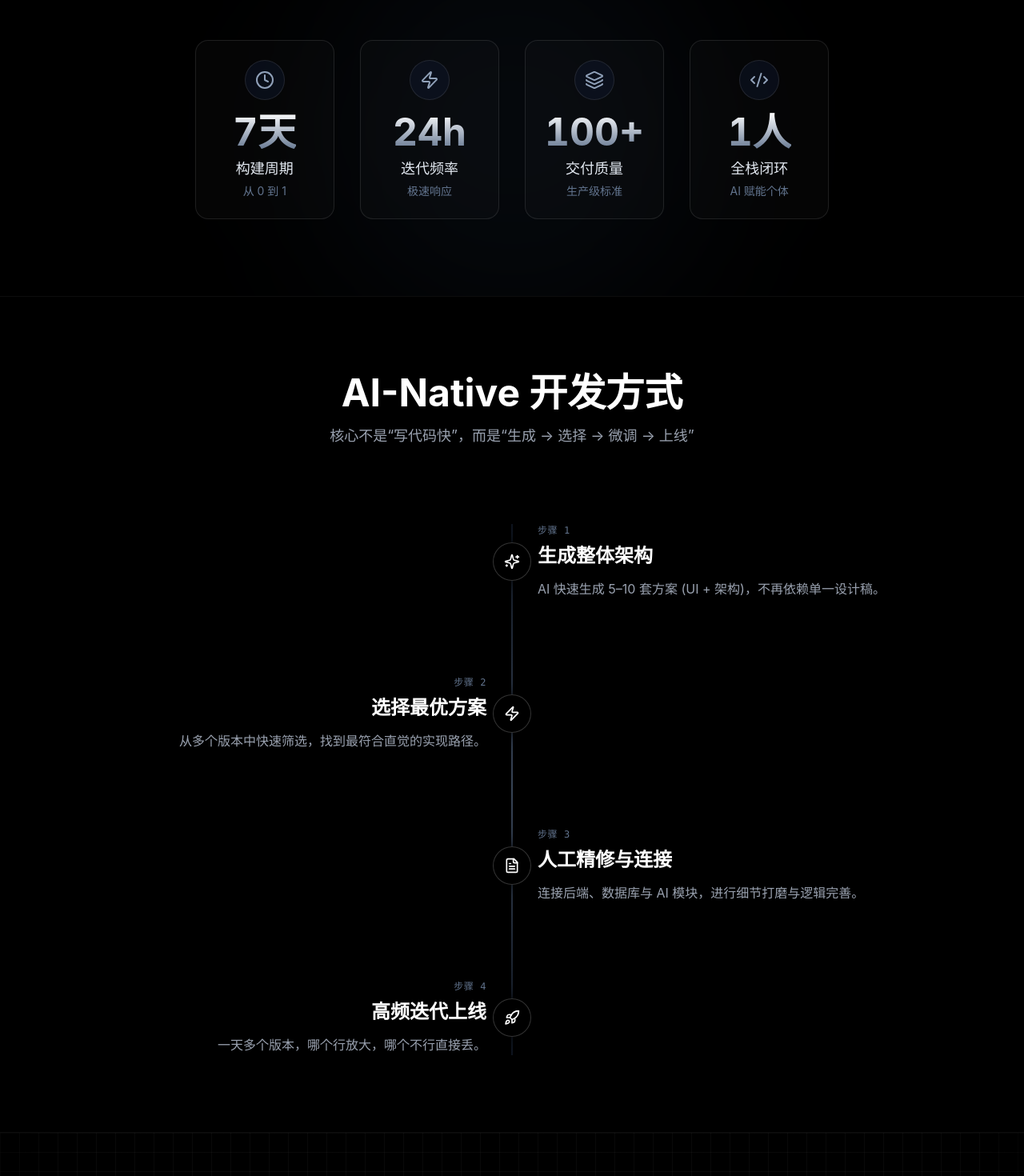
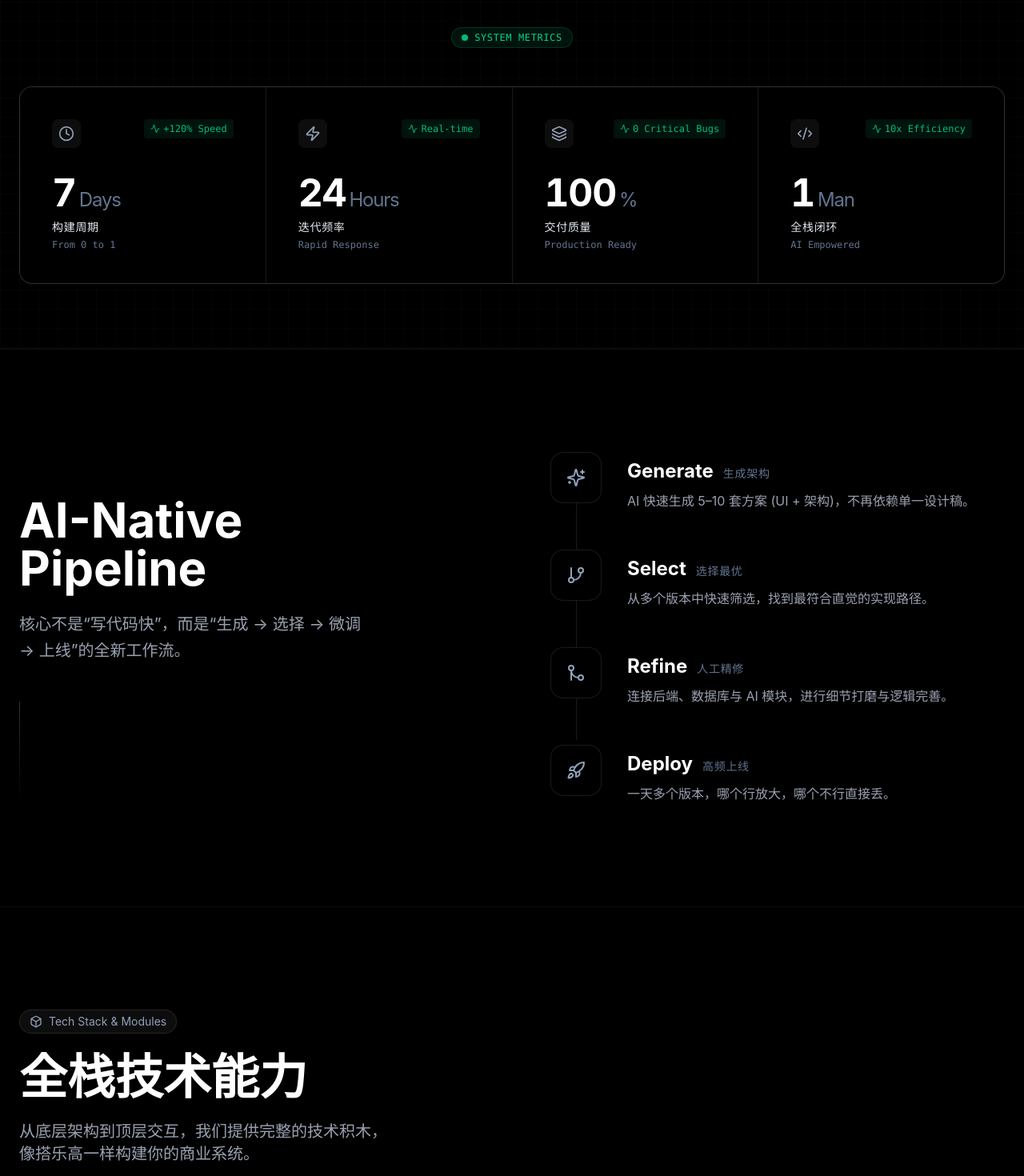
Before and after one commit to RuipuCui/mirror-studio, a React (Vite) app: page / in a window 1280 px wide. Shown: the part 3860-5330 px from the top of the page at 80% size. Built offline with nearby package versions, Linux system fonts and the light colour scheme.

Commit message:
structure update

```diff
--- a/src/app/components/Capabilities.tsx
+++ b/src/app/components/Capabilities.tsx
@@ -15,9 +15,7 @@ const techStack = [
       { icon: Smartphone, label: "Mobile", sub: "Responsive / PWA" },
       { icon: Database, label: "Backend", sub: "Supabase / Postgres" },
       { icon: Server, label: "Infra", sub: "Vercel / Edge" }
-    ],
-    gradient: "from-blue-500/10 via-indigo-500/10 to-violet-500/10",
-    border: "group-hover:border-blue-500/30"
+    ]
   },
   {
     category: "Intelligence",
@@ -28,9 +26,7 @@ const techStack = [
       { icon: Search, label: "RAG", sub: "Vector DB / Embeddings" },
       { icon: Wand2, label: "GenUI", sub: "Generative Interface" },
       { icon: Cpu, label: "Agents", sub: "LangChain / AutoGPT" }
-    ],
-    gradient: "from-emerald-500/10 via-teal-500/10 to-cyan-500/10",
-    border: "group-hover:border-emerald-500/30"
+    ]
   }
 ];
 
@@ -44,11 +40,9 @@ const modules = [
 export function Capabilities() {
   return (
     <section id="capabilities" className="relative py-32 px-6 bg-black overflow-hidden border-t border-white/5">
-      {/* Background Grid */}
-      <div className="absolute inset-0 bg-[linear-gradient(to_right,#80808012_1px,transparent_1px),linear-gradient(to_bottom,#80808012_1px,transparent_1px)] bg-[size:24px_24px] [mask-image:radial-gradient(ellipse_60%_50%_at_50%_0%,#000_70%,transparent_100%)]" />
-
       <div className="max-w-7xl mx-auto relative z-10">
-        <div className="text-center mb-20">
+        {/* Header - Left Aligned */}
+        <div className="mb-20">
           <motion.div
             initial={{ opacity: 0, y: 20 }}
             whileInView={{ opacity: 1, y: 0 }}
@@ -64,7 +58,7 @@ export function Capabilities() {
             whileInView={{ opacity: 1, y: 0 }}
             viewport={{ once: true }}
             transition={{ delay: 0.1 }}
-            className="text-4xl md:text-6xl font-bold mb-6 bg-clip-text text-transparent bg-gradient-to-b from-white to-white/50"
+            className="text-4xl md:text-6xl font-bold mb-6 text-white"
           >
             全栈技术能力
           </motion.h2>
@@ -73,7 +67,7 @@ export function Capabilities() {
             whileInView={{ opacity: 1, y: 0 }}
             viewport={{ once: true }}
             transition={{ delay: 0.2 }}
-            className="text-xl text-gray-400 max-w-2xl mx-auto"
+            className="text-xl text-gray-400 max-w-2xl"
           >
             从底层架构到顶层交互，我们提供完整的技术积木，
             <br className="hidden md:block" />
@@ -81,6 +75,7 @@ export function Capabilities() {
           </motion.p>
         </div>
 
+        {/* Grid Layout */}
         <div className="grid grid-cols-1 lg:grid-cols-2 gap-8">
           {techStack.map((stack, index) => (
             <motion.div
@@ -89,10 +84,8 @@ export function Capabilities() {
               whileInView={{ opacity: 1, y: 0 }}
               viewport={{ once: true }}
               transition={{ delay: index * 0.2 }}
-              className={`group relative overflow-hidden rounded-3xl bg-slate-900/50 border border-white/10 ${stack.border} transition-colors duration-500`}
+              className="group relative overflow-hidden rounded-3xl bg-slate-900/20 border border-white/10 hover:border-white/20 transition-colors duration-500"
             >
-              <div className={`absolute inset-0 bg-gradient-to-br ${stack.gradient} opacity-0 group-hover:opacity-100 transition-opacity duration-700`} />
-
               <div className="relative z-10 p-8 md:p-10">
                 <div className="flex items-center justify-between mb-8">
                   <div>
--- a/src/app/components/HowWeBuild.tsx
+++ b/src/app/components/HowWeBuild.tsx
@@ -1,84 +1,87 @@
 import { motion } from 'motion/react';
-import { FileText, Sparkles, Zap, Rocket } from 'lucide-react';
+import { FileText, Sparkles, Zap, Rocket, ArrowRight, GitBranch, GitMerge } from 'lucide-react';
 
 const steps = [
   {
     icon: Sparkles,
-    title: '生成整体架构',
+    title: 'Generate',
+    subtitle: '生成架构',
     description: 'AI 快速生成 5–10 套方案 (UI + 架构)，不再依赖单一设计稿。',
   },
   {
-    icon: Zap,
-    title: '选择最优方案',
+    icon: GitBranch,
+    title: 'Select',
+    subtitle: '选择最优',
     description: '从多个版本中快速筛选，找到最符合直觉的实现路径。',
   },
   {
-    icon: FileText,
-    title: '人工精修与连接',
+    icon: GitMerge,
+    title: 'Refine',
+    subtitle: '人工精修',
     description: '连接后端、数据库与 AI 模块，进行细节打磨与逻辑完善。',
   },
   {
     icon: Rocket,
-    title: '高频迭代上线',
+    title: 'Deploy',
+    subtitle: '高频上线',
     description: '一天多个版本，哪个行放大，哪个不行直接丢。',
   },
 ];
 
 export function HowWeBuild() {
   return (
-    <section id="how-we-build" className="relative flex flex-col justify-center py-24 px-6 bg-black border-t border-white/5">
-      <div className="max-w-5xl mx-auto w-full">
-        <motion.div
-          initial={{ opacity: 0, y: 20 }}
-          whileInView={{ opacity: 1, y: 0 }}
-          viewport={{ once: true }}
-          transition={{ duration: 0.6 }}
-          className="text-center mb-24"
-        >
-          <h2 className="text-4xl md:text-5xl font-bold mb-4">AI-Native 开发方式</h2>
-          <p className="text-gray-400 text-lg">核心不是“写代码快”，而是“生成 → 选择 → 微调 → 上线”</p>
-        </motion.div>
+    <section id="how-we-build" className="relative py-32 px-6 bg-black border-t border-white/5 overflow-hidden">
+      <div className="max-w-7xl mx-auto relative z-10">
+        <div className="grid grid-cols-1 lg:grid-cols-2 gap-16 lg:gap-24 items-start">
+          {/* Sticky Header - Left Side */}
+          <div className="lg:sticky lg:top-32">
+            <motion.div
+              initial={{ opacity: 0, x: -20 }}
+              whileInView={{ opacity: 1, x: 0 }}
+              viewport={{ once: true }}
+            >
+              <h2 className="text-4xl md:text-6xl font-bold mb-6 text-white">
+                AI-Native<br />Pipeline
+              </h2>
+              <p className="text-gray-400 text-lg md:text-xl max-w-md leading-relaxed">
+                核心不是“写代码快”，而是“生成 → 选择 → 微调 → 上线”的全新工作流。
+              </p>
 
-        <div className="relative">
-          {/* Vertical Line */}
-          <div className="absolute left-4 md:left-1/2 top-0 bottom-0 w-0.5 bg-slate-800/50 -translate-x-1/2">
-            <motion.div
-              initial={{ height: '0%' }}
-              whileInView={{ height: '100%' }}
-              viewport={{ once: true }}
-              transition={{ duration: 1.5, ease: "easeInOut" }}
-              className="w-full bg-gradient-to-b from-transparent via-slate-500 to-transparent opacity-50"
-            />
+              <div className="mt-12 hidden lg:block">
+                <div className="w-px h-32 bg-gradient-to-b from-white/20 to-transparent" />
+              </div>
+            </motion.div>
           </div>
 
-          <div className="space-y-12 md:space-y-24">
+          {/* Steps - Right Side */}
+          <div className="relative space-y-12">
+            {/* Vertical Line */}
+            <div className="absolute left-8 top-8 bottom-8 w-px bg-white/10 hidden md:block" />
+
             {steps.map((step, index) => (
               <motion.div
                 key={index}
-                initial={{ opacity: 0, y: 30 }}
+                initial={{ opacity: 0, y: 20 }}
                 whileInView={{ opacity: 1, y: 0 }}
                 viewport={{ once: true }}
-                transition={{ duration: 0.5, delay: index * 0.1 }}
-                className={`relative flex flex-col md:flex-row items-center gap-8 md:gap-16 ${
-                  index % 2 === 0 ? 'md:flex-row-reverse' : ''
-                }`}
+                transition={{ delay: index * 0.1 }}
+                className="relative flex gap-8 group"
               >
-                {/* Content Side */}
-                <div className={`flex-1 w-full md:w-auto pl-12 md:pl-0 ${
-                  index % 2 === 0 ? 'md:text-left' : 'md:text-right'
-                }`}>
-                  <div className="text-xs font-mono text-slate-500 mb-2 uppercase tracking-wider">步骤 {index + 1}</div>
-                  <h3 className="text-2xl font-bold mb-3 text-white">{step.title}</h3>
-                  <p className="text-gray-400 leading-relaxed">{step.description}</p>
+                {/* Number/Icon */}
+                <div className="relative z-10 shrink-0">
+                  <div className="w-16 h-16 rounded-2xl bg-black border border-white/10 flex items-center justify-center group-hover:border-white/30 transition-colors duration-500">
+                    <step.icon className="w-6 h-6 text-slate-400 group-hover:text-white transition-colors" />
+                  </div>
                 </div>
 
-                {/* Center Icon */}
-                <div className="absolute left-4 md:left-1/2 -translate-x-1/2 w-12 h-12 rounded-full bg-black border border-white/20 flex items-center justify-center z-10 shadow-[0_0_20px_rgba(0,0,0,1)]">
-                  <step.icon className="w-5 h-5 text-white" />
+                {/* Content */}
+                <div className="pt-2">
+                  <div className="flex items-baseline gap-3 mb-2">
+                    <h3 className="text-2xl font-bold text-white">{step.title}</h3>
+                    <span className="text-sm font-mono text-slate-500 uppercase tracking-wider">{step.subtitle}</span>
+                  </div>
+                  <p className="text-gray-400 leading-relaxed max-w-md">{step.description}</p>
                 </div>
-
-                {/* Empty Side for Balance */}
-                <div className="hidden md:block flex-1" />
               </motion.div>
             ))}
           </div>
--- a/src/app/components/Metrics.tsx
+++ b/src/app/components/Metrics.tsx
@@ -1,42 +1,46 @@
 import { motion, useInView, useSpring, useTransform } from 'motion/react';
 import { useEffect, useRef, useState } from 'react';
-import { Clock, Zap, Layers, Code2 } from 'lucide-react';
+import { Clock, Zap, Layers, Code2, Activity } from 'lucide-react';
 
 const metrics = [
   {
     value: 7,
-    suffix: '天',
+    suffix: 'Days',
     label: '构建周期',
-    sub: '从 0 到 1',
-    icon: Clock
+    sub: 'From 0 to 1',
+    icon: Clock,
+    trend: '+120% Speed'
   },
   {
     value: 24,
-    suffix: 'h',
+    suffix: 'Hours',
     label: '迭代频率',
-    sub: '极速响应',
-    icon: Zap
+    sub: 'Rapid Response',
+    icon: Zap,
+    trend: 'Real-time'
   },
   {
     value: 100,
-    suffix: '+',
+    suffix: '%',
     label: '交付质量',
-    sub: '生产级标准',
-    icon: Layers
+    sub: 'Production Ready',
+    icon: Layers,
+    trend: '0 Critical Bugs'
   },
   {
     value: 1,
-    suffix: '人',
+    suffix: 'Man',
     label: '全栈闭环',
-    sub: 'AI 赋能个体',
-    icon: Code2
+    sub: 'AI Empowered',
+    icon: Code2,
+    trend: '10x Efficiency'
   }
 ];
 
 function Counter({ value, suffix }: { value: number, suffix: string }) {
   const ref = useRef(null);
   const inView = useInView(ref, { once: true });
-  const spring = useSpring(0, { duration: 2000 });
+  const spring = useSpring(0, { duration: 2000, bounce: 0 });
   const display = useTransform(spring, (current) => Math.round(current));
   const [displayValue, setDisplayValue] = useState(0);
 
@@ -51,20 +55,31 @@ function Counter({ value, suffix }: { value: number, suffix: string }) {
   }, [display]);
 
   return (
-    <span ref={ref} className="tabular-nums">
-      {displayValue}{suffix}
+    <span ref={ref} className="tabular-nums tracking-tight">
+      {displayValue}<span className="text-lg md:text-2xl ml-1 text-slate-500 font-normal">{suffix}</span>
     </span>
   );
 }
 
 export function Metrics() {
   return (
-    <section id="metrics" className="relative flex flex-col justify-center py-24 px-6 bg-black border-t border-white/5 overflow-hidden">
-      {/* Background Glow */}
-      <div className="absolute top-1/2 left-1/2 -translate-x-1/2 -translate-y-1/2 w-[500px] h-[500px] bg-slate-800/20 rounded-full blur-[100px] pointer-events-none" />
+    <section id="metrics" className="relative py-20 px-6 bg-black border-y border-white/5 overflow-hidden">
+      {/* Background Grid */}
+      <div className="absolute inset-0 bg-[linear-gradient(to_right,#80808008_1px,transparent_1px),linear-gradient(to_bottom,#80808008_1px,transparent_1px)] bg-[size:24px_24px]" />
 
       <div className="max-w-7xl mx-auto relative z-10">
-        <div className="grid grid-cols-2 lg:grid-cols-4 gap-6 md:gap-8">
+        {/* Live Indicator */}
+        <div className="flex justify-center mb-12">
+          <div className="inline-flex items-center gap-2 px-3 py-1 rounded-full bg-emerald-500/10 border border-emerald-500/20 text-emerald-400 text-xs font-mono uppercase tracking-wider">
+            <span className="relative flex h-2 w-2">
+              <span className="animate-ping absolute inline-flex h-full w-full rounded-full bg-emerald-400 opacity-75"></span>
+              <span className="relative inline-flex rounded-full h-2 w-2 bg-emerald-500"></span>
+            </span>
+            System Metrics
+          </div>
+        </div>
+
+        <div className="grid grid-cols-2 lg:grid-cols-4 gap-px bg-white/10 border border-white/10 rounded-2xl overflow-hidden">
           {metrics.map((metric, index) => (
             <motion.div
               key={index}
@@ -72,21 +87,29 @@ export function Metrics() {
               whileInView={{ opacity: 1, y: 0 }}
               viewport={{ once: true }}
               transition={{ duration: 0.5, delay: index * 0.1 }}
-              className="relative group p-6 rounded-2xl bg-white/[0.02] border border-white/10 hover:border-white/20 transition-all duration-300"
+              className="relative group bg-black p-8 md:p-10 hover:bg-slate-900/40 transition-colors duration-500"
             >
-              <div className="absolute inset-0 bg-gradient-to-b from-white/5 to-transparent opacity-0 group-hover:opacity-100 transition-opacity duration-500 rounded-2xl" />
+              {/* Hover Glow */}
+              <div className="absolute inset-0 bg-gradient-to-b from-white/5 to-transparent opacity-0 group-hover:opacity-100 transition-opacity duration-500" />
 
-              <div className="relative flex flex-col items-center text-center">
-                <div className="mb-4 p-3 rounded-full bg-slate-900/50 border border-white/10 group-hover:scale-110 transition-transform duration-300">
-                  <metric.icon className="w-6 h-6 text-slate-400 group-hover:text-white transition-colors" />
+              <div className="relative flex flex-col h-full justify-between">
+                <div className="flex items-start justify-between mb-8">
+                  <div className="p-2 rounded-lg bg-white/5 text-slate-400 group-hover:text-white transition-colors">
+                    <metric.icon className="w-5 h-5" />
+                  </div>
+                  <div className="flex items-center gap-1 text-xs font-mono text-emerald-500 bg-emerald-500/10 px-2 py-1 rounded">
+                    <Activity className="w-3 h-3" />
+                    {metric.trend}
+                  </div>
                 </div>
 
-                <div className="text-4xl md:text-5xl font-bold mb-2 bg-gradient-to-b from-white to-slate-500 bg-clip-text text-transparent">
-                  <Counter value={metric.value} suffix={metric.suffix} />
+                <div>
+                  <div className="text-4xl md:text-5xl font-bold text-white mb-2">
+                    <Counter value={metric.value} suffix={metric.suffix} />
+                  </div>
+                  <div className="text-sm font-medium text-slate-200 uppercase tracking-wider mb-1">{metric.label}</div>
+                  <div className="text-xs text-slate-500 font-mono">{metric.sub}</div>
                 </div>
-
-                <div className="text-lg font-medium text-slate-200 mb-1">{metric.label}</div>
-                <div className="text-sm text-slate-500">{metric.sub}</div>
               </div>
             </motion.div>
           ))}
```
Also changed, not shown: src/app/components/Differentiation.tsx (+36 -45 lines).
